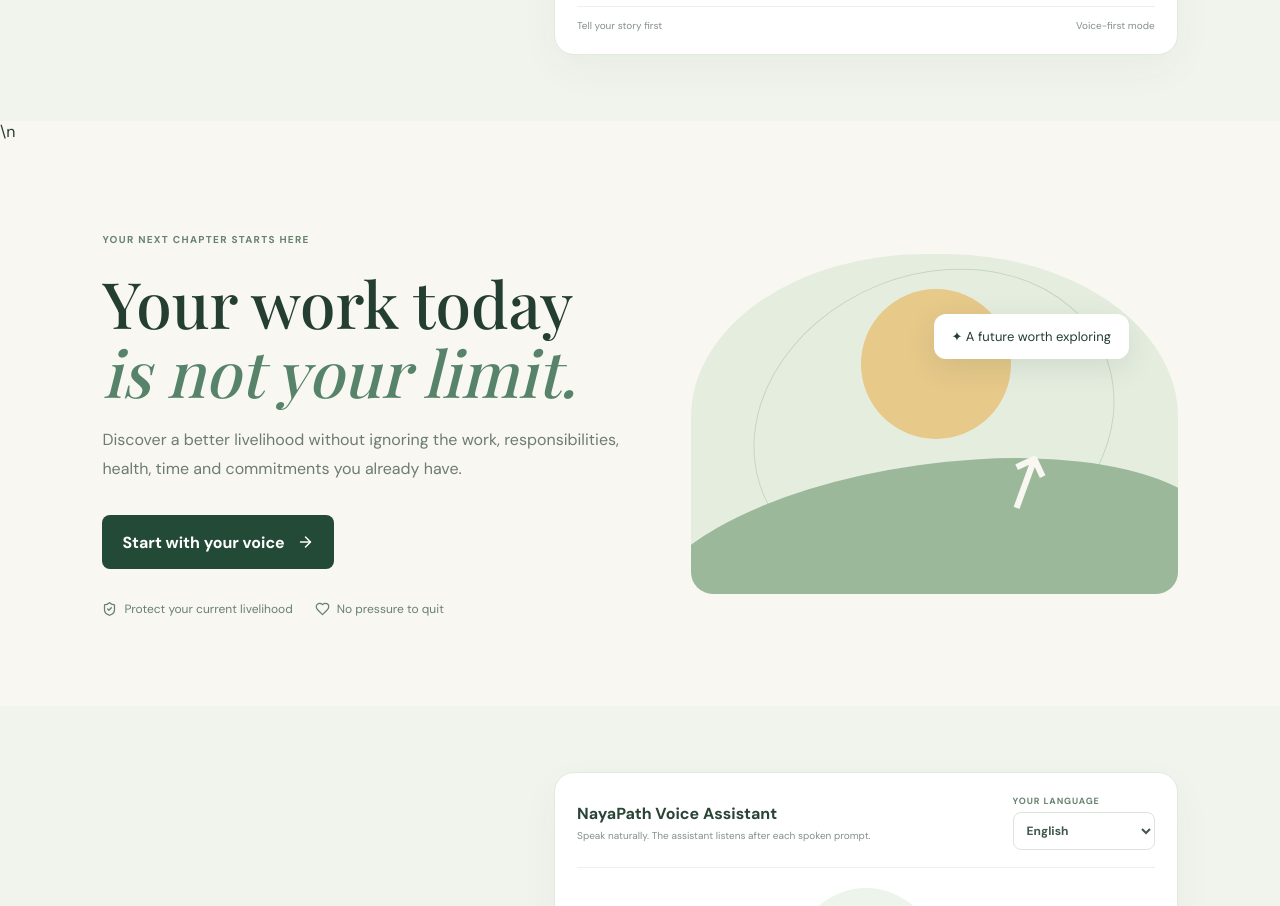
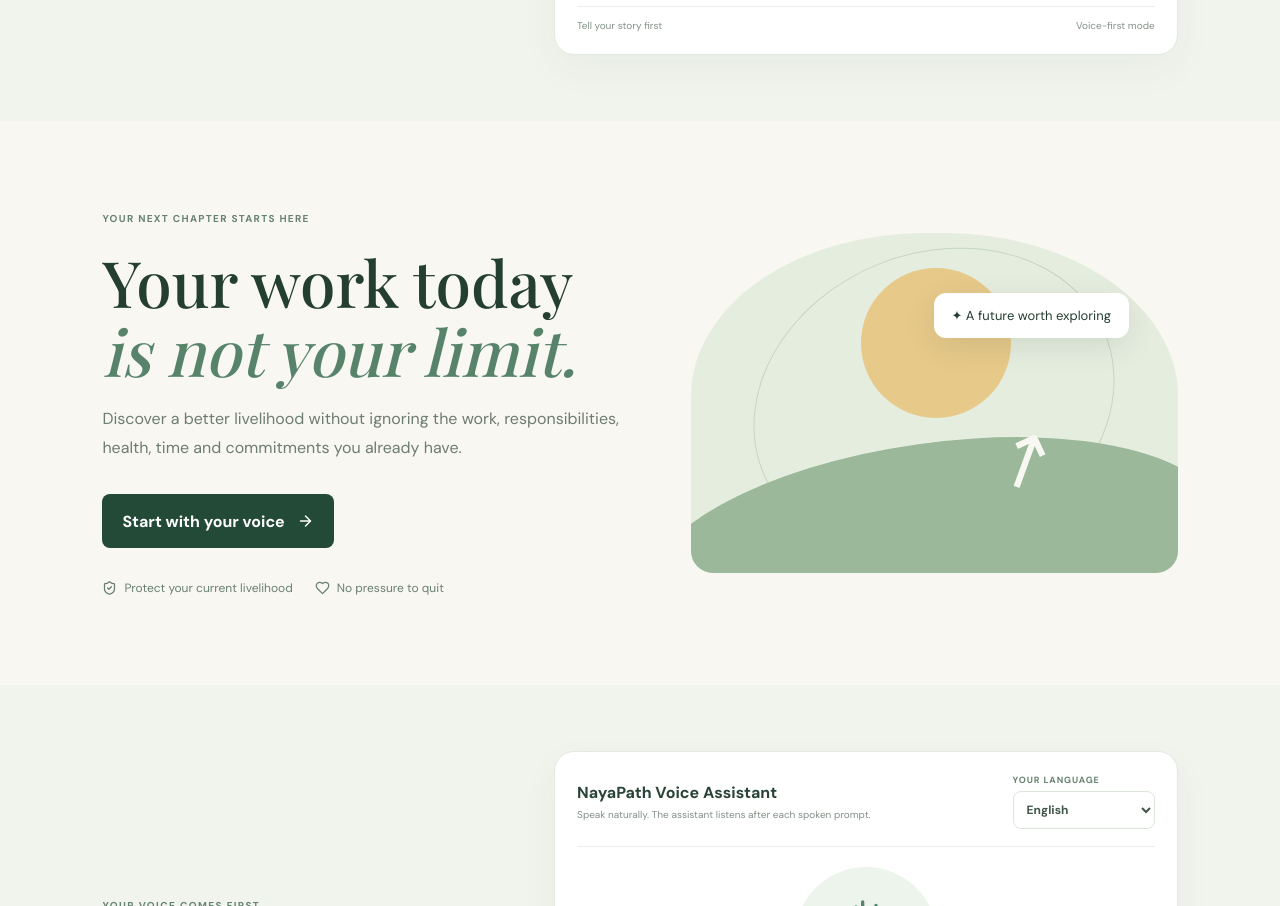
Before and after one commit to Titiksha-P/NayaPath, a React (Vite) app: page / in a window 1280 px wide. Shown: the part 600-1506 px from the top of the page. Built offline with nearby package versions, Linux system fonts and the light colour scheme; a web font is replaced by a local one.

Commit message:
Normalize voice-first application entry layout

```diff
--- a/src/App.tsx
+++ b/src/App.tsx
@@ -34,7 +34,8 @@ export default function App(){
  const money=(v:string)=>v?new Intl.NumberFormat('en-IN',{style:'currency',currency:'INR',maximumFractionDigits:0}).format(Number(v)):'Not provided';
  return <div className="site">
   <nav><a className="logo"><Compass/><b>NayaPath</b><small>A future of your own</small></a><label className="language-picker">LANGUAGE <select value={language} onChange={e=>setLanguage(e.target.value)}>{languages.map(l=><option key={l.name}>{l.name}</option>)}</select></label></nav>
-  <VoiceOnboarding onComplete={applyVoiceProfile}/>\n  <section className="hero"><div><label>YOUR NEXT CHAPTER STARTS HERE</label><h1>Your work today<br/><i>is not your limit.</i></h1><p>Discover a better livelihood without ignoring the work, responsibilities, health, time and commitments you already have.</p><a href="#voice-start" className="cta">Start with your voice <ArrowRight/></a><div className="trust"><span><ShieldCheck/> Protect your current livelihood</span><span><Heart/> No pressure to quit</span></div></div><div className="hero-art"><div className="sun"/><div className="orbit"/><div className="floating">✦ A future worth exploring</div><div className="hill"/><div className="path">↗</div></div></section>
+  <VoiceOnboarding onComplete={applyVoiceProfile}/>
+  <section className="hero"><div><label>YOUR NEXT CHAPTER STARTS HERE</label><h1>Your work today<br/><i>is not your limit.</i></h1><p>Discover a better livelihood without ignoring the work, responsibilities, health, time and commitments you already have.</p><a href="#voice-start" className="cta">Start with your voice <ArrowRight/></a><div className="trust"><span><ShieldCheck/> Protect your current livelihood</span><span><Heart/> No pressure to quit</span></div></div><div className="hero-art"><div className="sun"/><div className="orbit"/><div className="floating">✦ A future worth exploring</div><div className="hill"/><div className="path">↗</div></div></section>
   <VoiceOnboarding onComplete={applyVoiceProfile}/>
   <section className="principles"><div><Sparkles/><b>Discover possibilities</b><small>Explore options beyond your current role.</small></div><div><Wallet/><b>Respect real-life constraints</b><small>Time, energy, money and family matter.</small></div><div><Compass/><b>Progress without pressure</b><small>Keep, improve or gradually change your livelihood.</small></div></section>
   <section className="discover" id="income-planner"><label>OPPORTUNITY INTELLIGENCE</label><h2>Let's find what <i>actually fits your life.</i></h2><p>Tell us about your circumstances. You can skip anything you don't know. Unknown information will never be treated as zero.</p>
```
